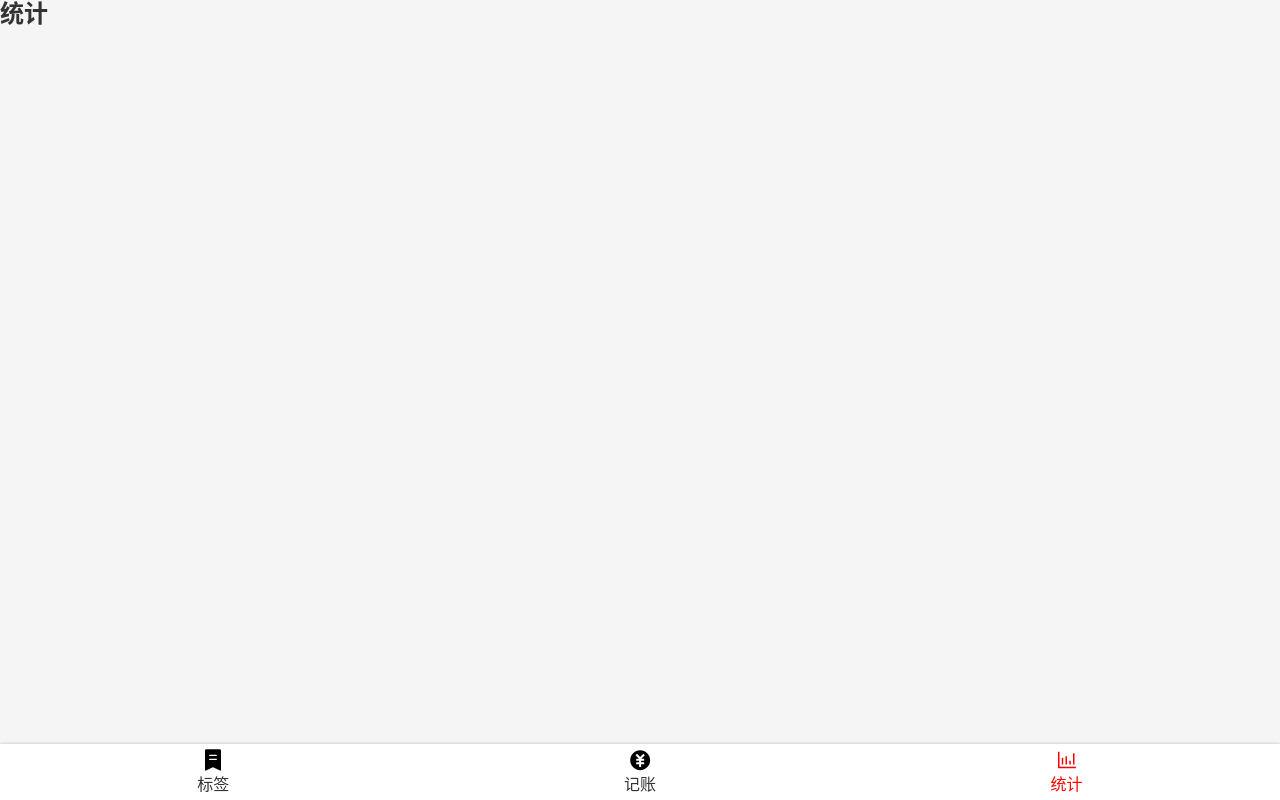
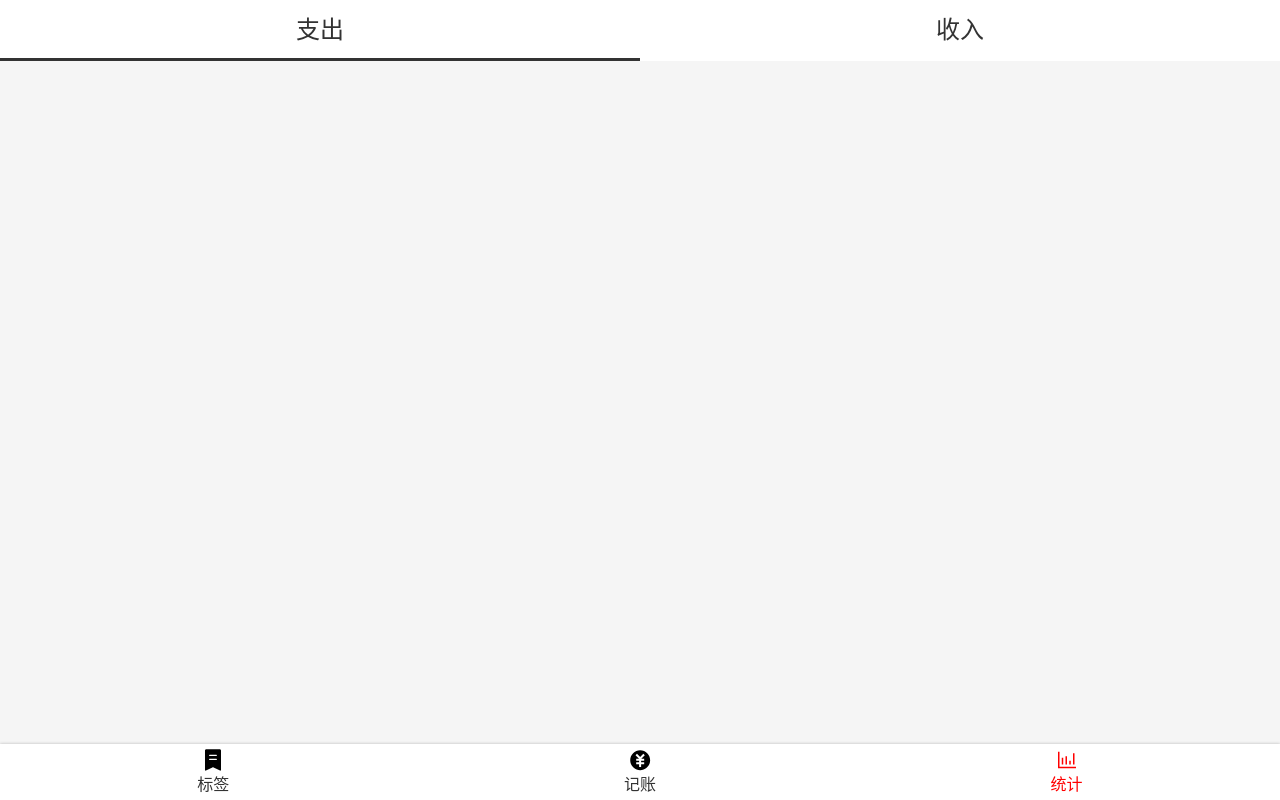
Before and after one commit to hlccare/easyrecord-react, a React app: page /#/statistics in a window 1280 px wide. Built offline with nearby package versions, Linux system fonts and the light colour scheme.

Commit message:
完成历史记录分组展示

```diff
--- a/package.json
+++ b/package.json
@@ -25,6 +25,7 @@
     "case-sensitive-paths-webpack-plugin": "2.3.0",
     "classnames": "2.2.6",
     "css-loader": "4.3.0",
+    "dayjs": "^1.10.4",
     "dotenv": "8.2.0",
     "dotenv-expand": "5.1.0",
     "eslint": "^7.11.0",
--- a/src/hooks/useRecords.tsx
+++ b/src/hooks/useRecords.tsx
@@ -1,7 +1,7 @@
 import { useState, useEffect } from 'react';
 import { useUpdate } from "./useUpdate"
 
-type RecordItem = {
+export type RecordItem = {
     tagIds: number[],
     note: string,
     category: '+' | '-',
--- a/src/hooks/useTags.tsx
+++ b/src/hooks/useTags.tsx
@@ -30,6 +30,12 @@ const useTags = () => { // 使用useState，然后暴露读写接口，就是封
         }
         return index;
     }
+
+    const getName = (id: number) => {
+        const tag = tags.filter(t => t.id === id)[0]
+        return tag ? tag.name : '';
+    }
+
     const updateTag = (id: number, { name }: { name: string }) => {
         setTags(tags.map(tag => tag.id === id ? { id, name: name } : tag))
     }
@@ -48,7 +54,7 @@ const useTags = () => { // 使用useState，然后暴露读写接口，就是封
     }
 
     return {
-        tags, setTags, findTag, findTagIndex, updateTag, deleteTag, addTag
+        tags, setTags, findTag, findTagIndex, getName, updateTag, deleteTag, addTag
     }
 }
 
--- a/src/views/Money.tsx
+++ b/src/views/Money.tsx
@@ -19,8 +19,12 @@ const defaultFormData = {
   note: '',
   category: '-' as Category,
   amount: 0,
-  createdAt: ''
+  createdAt: new Date().toISOString()
 }
+
+const CategoryWrapper = styled.div`
+    background: #c4c4c4;
+`
 
 function Money() {
   const [selected, setSelected] = useState(defaultFormData)
@@ -34,8 +38,10 @@ function Money() {
   const submit = () => {
     if (addRecord(selected)) {
       window.alert('保存成功')
-      setSelected(defaultFormData)
+      setSelected(defaultFormData);
+      return true;
     }
+    return false;
   }
   return (
     <MyLayout>
@@ -43,9 +49,11 @@ function Money() {
         onChange={tagIds => onChange({ tagIds })} />
       <NoteSection value={selected.note}
         onChange={note => onChange({ note })} />
-      <CategorySection value={selected.category}
-        onChange={category => onChange({ category })}>
-      </CategorySection>
+      <CategoryWrapper>
+        <CategorySection value={selected.category}
+          onChange={category => onChange({ category })}>
+        </CategorySection>
+      </CategoryWrapper>
       <NumberPadSection value={selected.amount}
         onChange={amount => onChange({ amount })}
         onOk={submit}>
--- a/src/views/Money/CategorySection.tsx
+++ b/src/views/Money/CategorySection.tsx
@@ -5,7 +5,6 @@ const Wrapper = styled.section`
   font-size:24px;
   >ul{
     display:flex;
-    background: #c4c4c4;
     >li{
       width: 50%;
       text-align: center;
--- a/src/views/Money/NumberPadSection.tsx
+++ b/src/views/Money/NumberPadSection.tsx
@@ -6,7 +6,7 @@ import { useState } from 'react';
 type Props = {
   value: number,
   onChange: (value: number) => void,
-  onOk?: () => void
+  onOk?: () => boolean
 }
 const NumberPadSection: React.FunctionComponent<Props> = (props) => {
   // const output = props.value.toString()
@@ -30,7 +30,7 @@ const NumberPadSection: React.FunctionComponent<Props> = (props) => {
     }
     if (text === 'OK') {
       if (props.onOk) {
-        props.onOk()
+        if (props.onOk()) setOutput('0');
       }
       return;
     }
--- a/src/views/Statistics.tsx
+++ b/src/views/Statistics.tsx
@@ -1,11 +1,93 @@
 import Layout from "components/Layout";
-import React from "react";
+import React, { ReactNode } from "react";
+import { CategorySection } from "./Money/CategorySection";
+import { useState } from 'react';
+import styled from "styled-components";
+import { useRecords } from 'hooks/useRecords';
+import { useTags } from 'hooks/useTags';
+import dayjs from 'dayjs';
+import { RecordItem } from '../hooks/useRecords';
+import { Tag } from "./Tag";
+
+const CategoryWrapper = styled.div`
+    background: white;
+`
+
+const Item = styled.div`
+  display:flex;
+  justify-content: space-between;
+  background: white;
+  font-size: 18px;
+  line-height: 20px;
+  padding: 10px 16px;
+  >.note{
+    margin-right: auto;
+    margin-left: 16px;
+    color: #999
+  }
+`
+const Header = styled.h3`
+  font-size: 18px;
+  line-height: 20px;
+  padding: 10px 16px;
+`
 
 function Statistics() {
+  const [category, setCategory] = useState<'-' | '+'>('-')
+  const { records } = useRecords()
+  const { getName } = useTags()
+  const hash: { [key: string]: RecordItem[] } = {}
+  const selectedRecords = records.filter(r => r.category === category)
+
+  selectedRecords.map(r => {
+    const key = dayjs(r.createdAt).format('YYYY-MM-DD')
+    if (!(key in hash)) {
+      hash[key] = []
+    }
+    hash[key].push(r)
+  })
+
+  const array = Object.entries(hash).sort((a, b) => {
+    if (a[0] === b[0]) {
+      return 0;
+    } else if (a[0] > b[0]) {
+      return 1;
+    } else {
+      return -1;
+    }
+  })
+
   return (
     <Layout>
-      <h2>统计</h2>
+      <CategoryWrapper>
+        <CategorySection value={category}
+          onChange={category => setCategory(category)} />
+      </CategoryWrapper>
+      {array.map(([date, records]) =>
+        <div>
+          <Header>{date}</Header>
+          <div>
+            {records.map(r => {
+              return (
+                <Item>
+                  <div className="tag oneLine">
+                    {r.tagIds.map(tagId => <span key={tagId}>{getName(tagId)}</span>)
+                      .reduce((result, span, index, array) => result.concat(index < array.length - 1 ? [span, ','] : [span]), [] as ReactNode[])}
+                  </div>
+                  {r.note && <div className="note">
+                    {r.note}
+                  </div>}
+                  <div className="amount">
+                    ￥{r.amount}
+                  </div>
+                </Item>
+              )
+            })}
+          </div>
+        </div>
+      )}
+
     </Layout>
-    );
+  );
 }
 export default Statistics;
```
Also changed, not shown: 1 other file (tests, documents, lock files or other folders).
